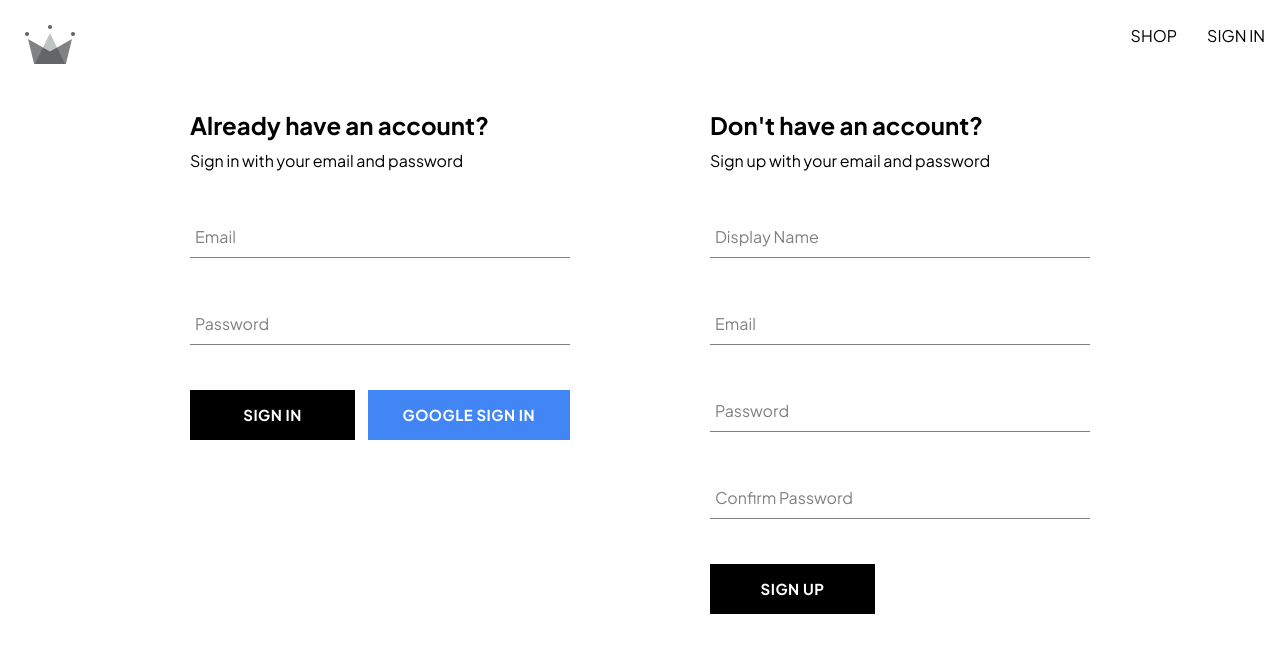
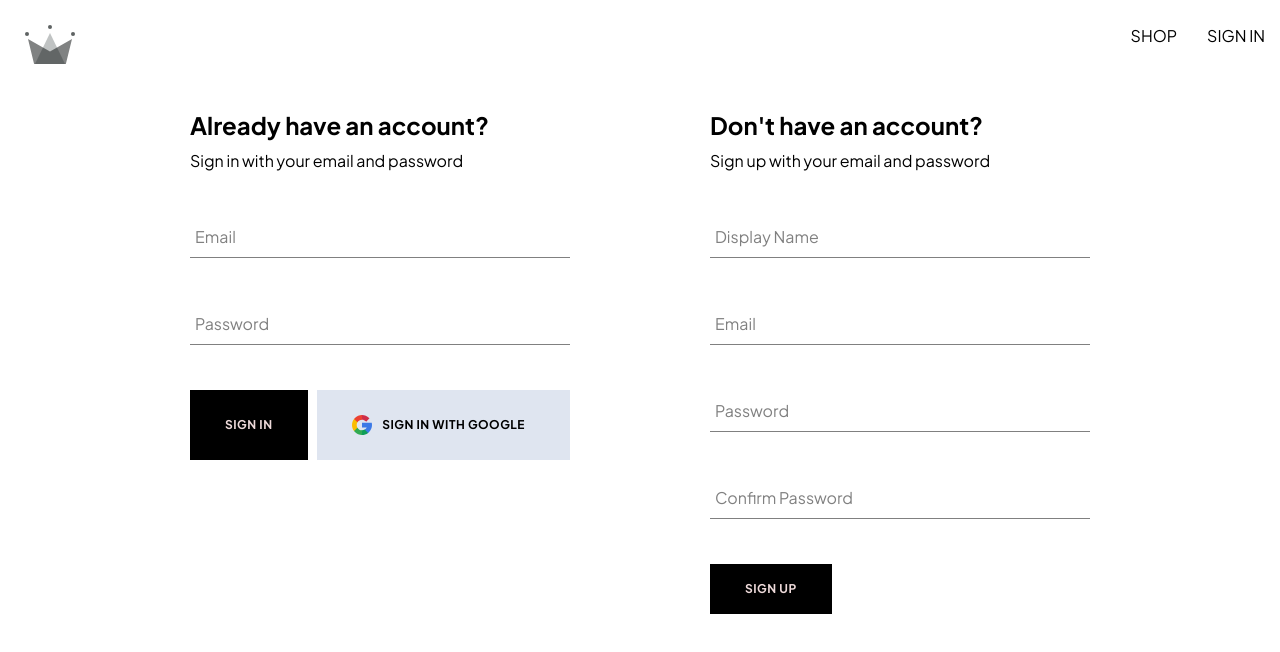
Before and after one commit to algonacci/Crwn-Clothing, a React (Vite) app: page /auth in a window 1280 px wide. Shown: the top 652 px of the page. Built offline with nearby package versions, Linux system fonts and the light colour scheme; no server answers.

Commit message:
A lil bit styling with adding google logo

```diff
--- a/src/components/button/button.styles.css
+++ b/src/components/button/button.styles.css
@@ -1 +1 @@
-.button-container{min-width:165px;width:auto;height:50px;letter-spacing:.5px;line-height:50px;padding:0 35px 0 35px;font-size:15px;background-color:#000;color:#fff;text-transform:uppercase;font-family:"Plus Jakarta Sans";font-weight:bolder;border:none;cursor:pointer;display:flex;justify-content:center}.button-container:hover{background-color:#fff;color:#000;border:1px solid #000}.button-container.google-sign-in{background-color:#4285f4;color:#fff}.button-container.google-sign-in:hover{background-color:#357ae8;border:none}.button-container.inverted{background-color:#fff;color:#000;border:1px solid #000}.button-container.inverted:hover{background-color:#000;color:#fff;border:none}
+.button-container{width:auto;letter-spacing:.5px;line-height:50px;padding:0 35px 0 35px;font-size:12px;background-color:#000;color:#eedada;text-transform:uppercase;font-family:"Plus Jakarta Sans";font-weight:bolder;border:none;cursor:pointer;display:flex;justify-content:center;align-items:center}.button-container:hover{background-color:#fff;color:#000;border:1px solid #000}.button-container.google-sign-in{background-color:#dfe5f0}.button-container.google-sign-in span{margin:10px;color:#000}.button-container.google-sign-in span:hover{color:#fff}.button-container.google-sign-in:hover{background-color:#2857a3;border:none;color:#fff}.button-container.google-sign-in:hover span{color:#fff}.button-container.inverted{background-color:#fff;color:#000;border:1px solid #000}.button-container.inverted:hover{background-color:#000;color:#fff;border:none}
--- a/src/components/button/button.styles.scss
+++ b/src/components/button/button.styles.scss
@@ -1,13 +1,11 @@
 .button-container {
-  min-width: 165px;
   width: auto;
-  height: 50px;
   letter-spacing: 0.5px;
   line-height: 50px;
   padding: 0 35px 0 35px;
-  font-size: 15px;
+  font-size: 12px;
   background-color: black;
-  color: white;
+  color: rgb(238, 218, 218);
   text-transform: uppercase;
   font-family: "Plus Jakarta Sans";
   font-weight: bolder;
@@ -15,6 +13,7 @@
   cursor: pointer;
   display: flex;
   justify-content: center;
+  align-items: center;
 
   &:hover {
     background-color: white;
@@ -23,12 +22,25 @@
   }
 
   &.google-sign-in {
-    background-color: #4285f4;
-    color: white;
+    background-color: #dfe5f0;
+
+    span {
+      margin: 10px;
+      color: black;
+
+      &:hover {
+        color: white;
+      }
+    }
 
     &:hover {
-      background-color: #357ae8;
+      background-color: #2857a3;
       border: none;
+      color: white;
+
+      span {
+        color: white;
+      }
     }
   }
 
--- a/src/components/sign-in-form/sign-in.component.jsx
+++ b/src/components/sign-in-form/sign-in.component.jsx
@@ -84,7 +84,12 @@ const SignInForm = () => {
         <div className="buttons-container">
           <Button type="submit">Sign In</Button>
           <Button type="button" buttonType="google" onClick={signInWithGoogle}>
-            Google sign in
+            <img
+              className="w-6 h-6 mr-2"
+              src="ic_google.svg"
+              alt="Google logo"
+            />
+            <span>Sign in with Google</span>
           </Button>
         </div>
       </form>
```
Also changed, not shown: public/ic_google.svg (added).
